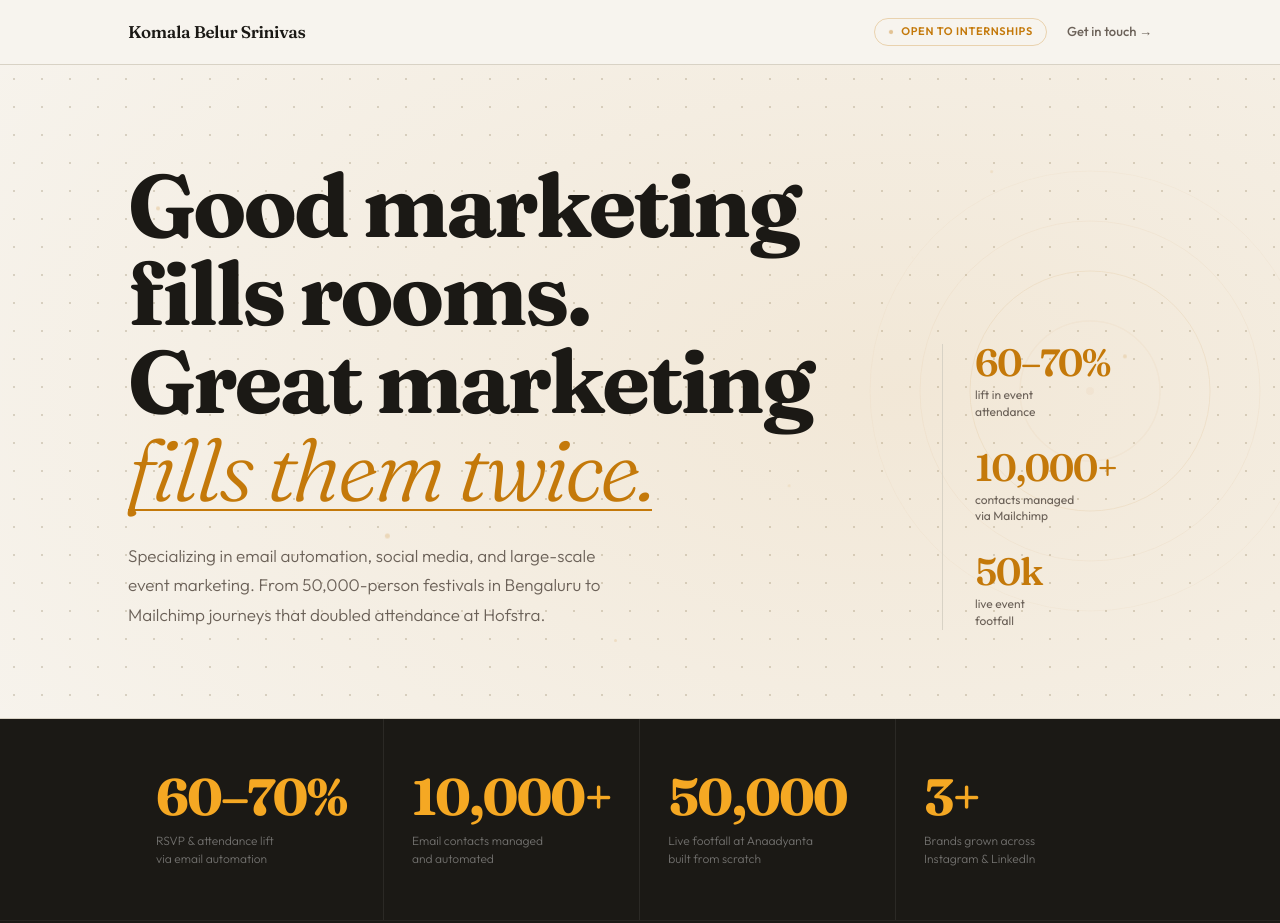
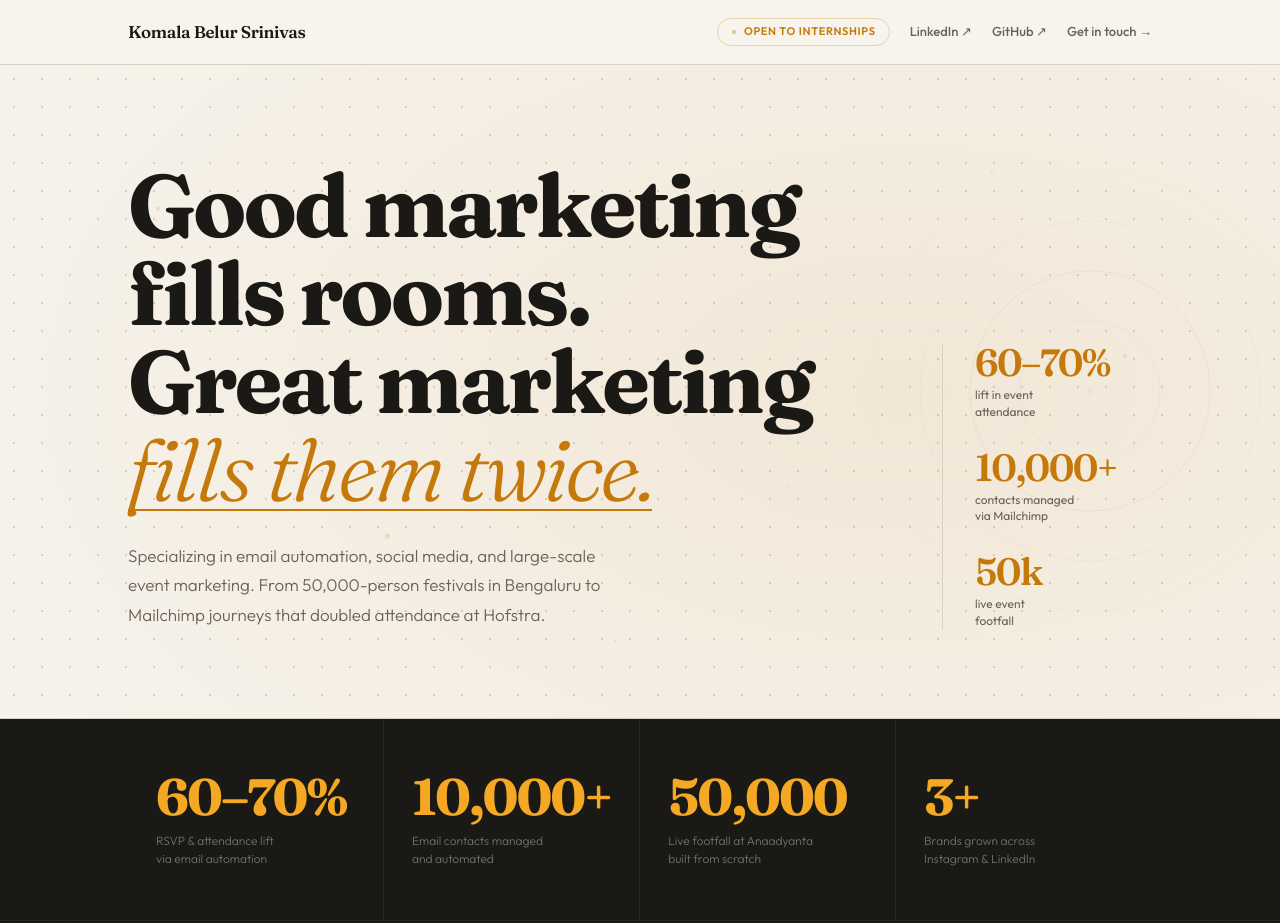
Before and after one commit to komala-b-srinivas/marketing-portfolio, a plain HTML site: page index.html in a window 1280 px wide. Shown: the top 923 px of the page. Drawn offline with Linux system fonts and the light colour scheme.

Commit message:
Add LinkedIn and GitHub links to nav
Co-Authored-By: Claude Sonnet 4.6 <noreply@anthropic.com>

```diff
--- a/index.html
+++ b/index.html
@@ -377,6 +377,7 @@ footer { border-top:1px solid var(--border); padding-block:24px; }
   .exp-org { margin-bottom:0; }
   .skills-grid { grid-template-columns:1fr; gap:24px; }
   .nav-right .avail-pill { display:none; }
+  .nav-right .nav-cta:not(:last-child) { display:none; }
 }
 </style>
 
@@ -391,6 +392,8 @@ footer { border-top:1px solid var(--border); padding-block:24px; }
     <a href="#" class="nav-name">Komala Belur Srinivas</a>
     <div class="nav-right">
       <div class="avail-pill"><div class="avail-dot"></div>Open to internships</div>
+      <a href="https://www.linkedin.com/in/komal-b-srinivas/" target="_blank" rel="noopener" class="nav-cta">LinkedIn &nearr;</a>
+      <a href="https://github.com/komala-b-srinivas" target="_blank" rel="noopener" class="nav-cta">GitHub &nearr;</a>
       <a href="#contact" class="nav-cta">Get in touch &rarr;</a>
     </div>
   </div>
```
